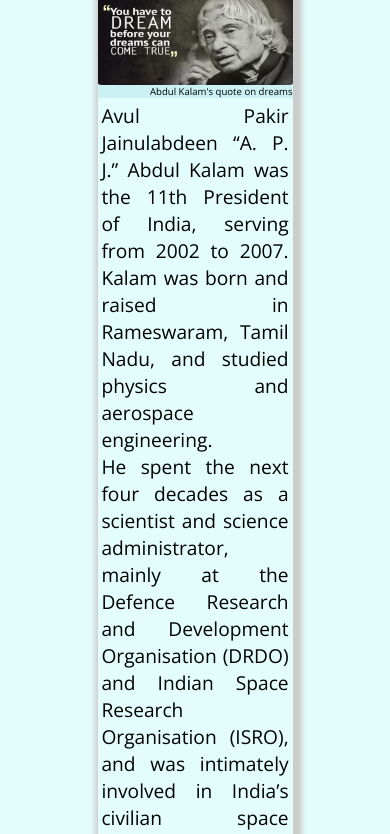
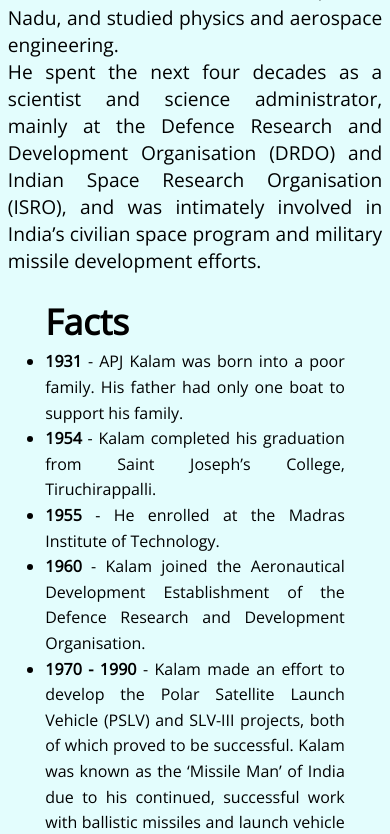
Before and after one commit to prashanthashok/fcc-tribute-page, a plain HTML site: page index.html in a window 390 px wide. Shown: the part 650-1484 px from the top of the page. Drawn offline with nearby package versions, Linux system fonts and the light colour scheme; a web font is replaced by a local one.

Commit message:
Extending width to 100vw when view port size < 839px

```diff
--- a/resources/css/style.css
+++ b/resources/css/style.css
@@ -110,9 +110,12 @@ ul {
     flex-wrap: wrap;
   }
 } */
-/* @media all and (max-width: 839px) {
-  ...;
+ @media all and (max-width: 839px) {
+  #main {
+    width: 100vw;
+ /* Opera 10.5, IE 9, Firefox 4+, Chrome 6+, iOS 5 */
+  }
 }
-@media all and (max-width: 480px) {
+/*@media all and (max-width: 480px) {
   ...;
 } */
```
